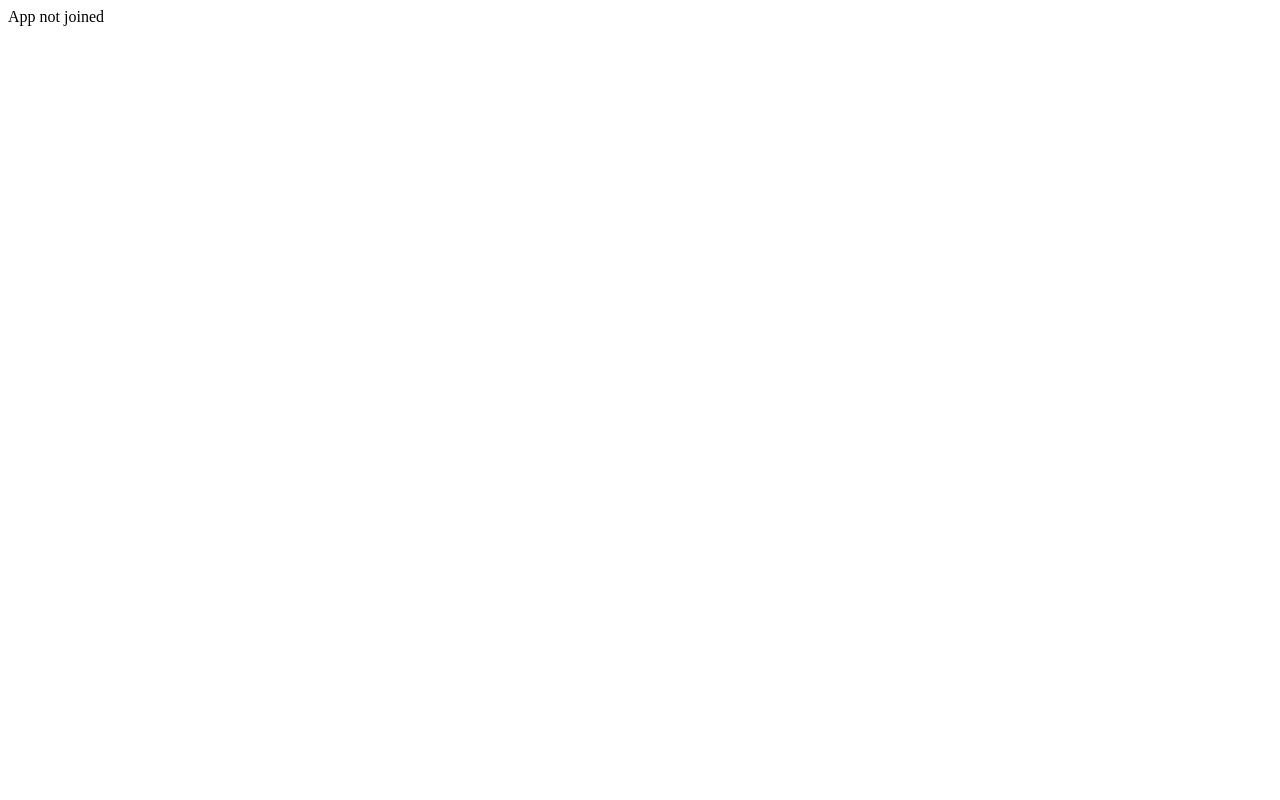
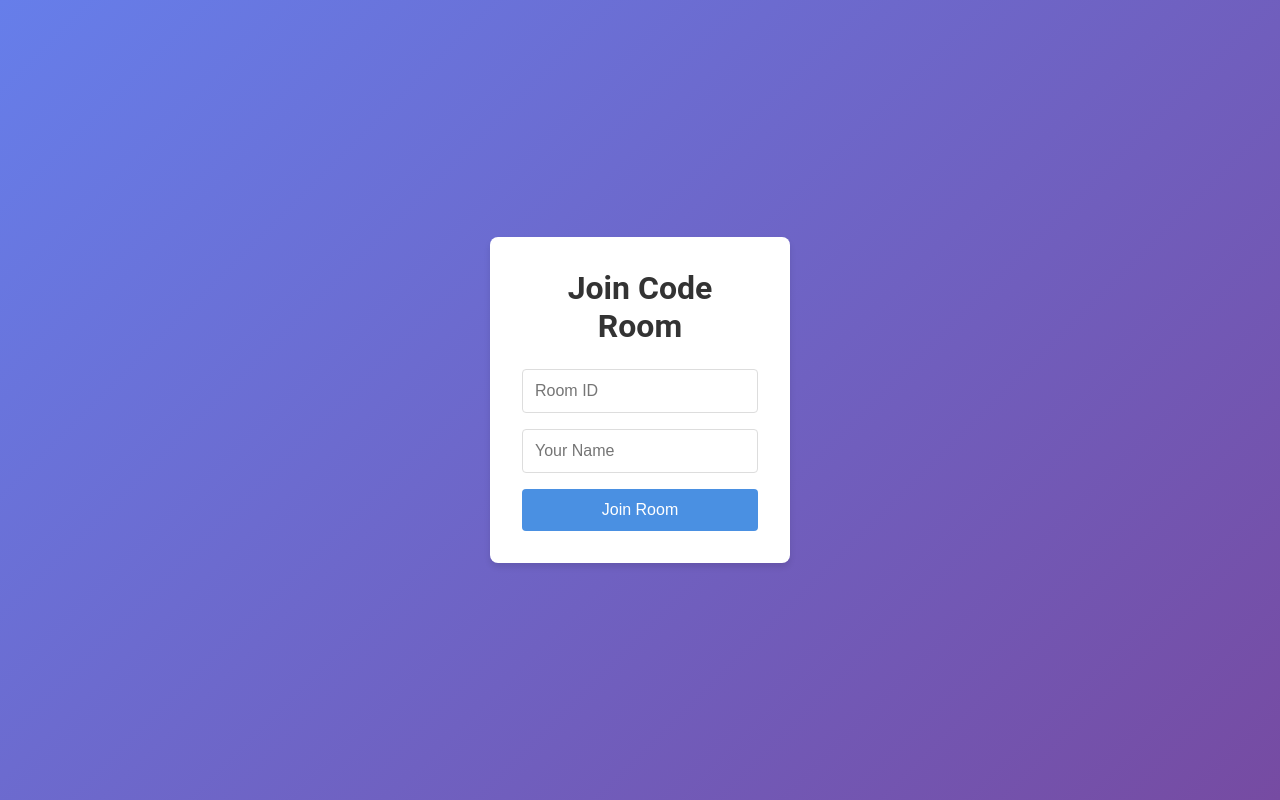
Before and after one commit to monkCommits/DevSync, a React (Vite) app in the folder client/: page / in a window 1280 px wide. Built offline with nearby package versions, Linux system fonts and the light colour scheme; no server answers.

Commit message:
connected frontend with socket

```diff
--- a/client/src/App.css
+++ b/client/src/App.css
@@ -1,10 +1,58 @@
-*{
+* {
     margin: 0;
     padding: 0;
     box-sizing: border-box;
-}
+  }
 
-body{
+  body {
     font-family: "Roboto", "sans-serif";
     background: #f0f2f5;
-}
+    color: #333;
+  }
+
+  .join-container {
+    display: flex;
+    justify-content: center;
+    align-items: center;
+    height: 100vh;
+    background: linear-gradient(135deg, #667eea 0%, #764ba2 100%);
+
+    .join-form {
+      background-color: #fff;
+      padding: 2rem;
+      border-radius: 8px;
+      box-shadow: 0 4px 6px rgba(0, 0, 0, 0.1);
+      text-align: center;
+      width: 300px;
+
+      h1 {
+        margin-bottom: 1.5rem;
+        color: #333;
+      }
+
+      input {
+        width: 100%;
+        padding: 0.75rem;
+        margin-bottom: 1rem;
+        border: 1px solid #ddd;
+        border-radius: 4px;
+        font-size: 1rem;
+      }
+
+      button {
+        width: 100%;
+        padding: 0.75rem;
+        background-color: #4a90e2;
+        color: white;
+        border: none;
+        border-radius: 4px;
+        font-size: 1rem;
+        cursor: pointer;
+        transition: background-color 0.3s ease;
+
+        &:hover {
+          background-color: #357abd;
+        }
+      }
+    }
+  }
--- a/client/src/App.jsx
+++ b/client/src/App.jsx
@@ -1,12 +1,46 @@
 import { useEffect, useState } from "react";
 import { io } from "socket.io-client";
+import "./App.css";
 
 const socket = io("http://localhost:5000");
 
 const App = () => {
   const [joined, setJoined] = useState(false);
+  const [roomId, setRoomId] = useState("");
+  const [userName, setUserName] = useState("");
+
+  const joinRoom = () => {
+    if (roomId && userName) {
+      socket.emit("join", { roomId, userName });
+      setJoined(true);
+    }
+  };
+
   if (!joined) {
-    return <div>App not joined</div>;
+    return (
+      <div className="join-container">
+        <div className="join-form">
+          <h1>Join Code Room</h1>
+          <input
+            type="text"
+            placeholder="Room ID"
+            value={roomId}
+            onChange={(e) => {
+              setRoomId(e.target.value);
+            }}
+          />
+          <input
+            type="text"
+            placeholder="Your Name"
+            value={userName}
+            onChange={(e) => {
+              setUserName(e.target.value);
+            }}
+          />
+          <button onClick={joinRoom}>Join Room</button>
+        </div>
+      </div>
+    );
   }
   return <div>User joined</div>;
 };
```
Also changed, not shown: 1 other file (tests, documents, lock files or other folders).
